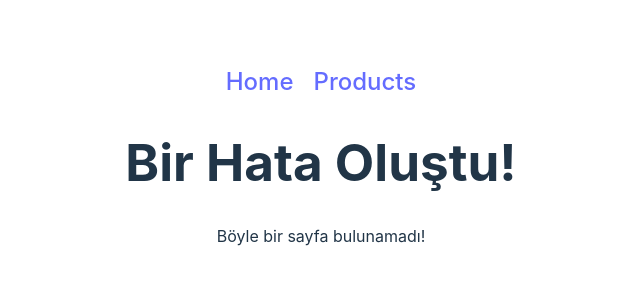
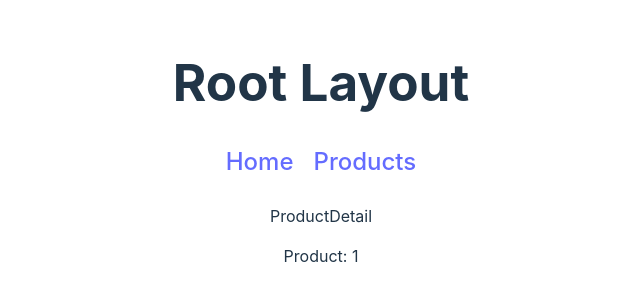
Before and after one commit to AnilOguzman/React, a React (Vite) app: page /products/1 in a window 1280 px wide. Shown: the part 248-548 px from the top of the page, without its empty margins (319-959 px from the left). Built offline with nearby package versions, Linux system fonts and the light colour scheme.

Commit message:
dynamic routing

```diff
--- a/src/App.jsx
+++ b/src/App.jsx
@@ -8,6 +8,7 @@ import HomePage from "./pages/Home";
 import ProductsPage from "./pages/Products";
 import RootLayout from "./pages/Root";
 import ErrorPage from "./pages/Error";
+import ProductDetailPage from "./pages/ProductDetail";
 import "./App.css";
 
 const router = createBrowserRouter([
@@ -18,6 +19,7 @@ const router = createBrowserRouter([
     children: [
       { path: "/", element: <HomePage /> },
       { path: "/products", element: <ProductsPage /> },
+      { path: "/products/:productId", element: <ProductDetailPage /> },
     ],
   }, //layoutsun ve altında render edeceğin sayfalar var diyoruz children özelliği ile
 ]);
--- /dev/null
+++ b/src/pages/ProductDetail.jsx
@@ -0,0 +1,14 @@
+import { useParams } from "react-router-dom"
+
+const ProductDetailPage = () => {
+    const params=useParams();   //params.productId ile ulaşabiliriz.
+  return (
+    <>
+    <div>ProductDetail</div>
+    <p>Product: {params.productId}</p>
+    </>
+
+  )
+}
+
+export default ProductDetailPage
--- a/src/pages/Products.jsx
+++ b/src/pages/Products.jsx
@@ -1,9 +1,19 @@
-
+import { Link } from "react-router-dom"
+const PRODUCTS=[
+    {id:1,title:"Product 1"},
+    {id:2,title:"Product 2"},
+    {id:3,title:"Product 3"},
+]
 
 const ProductsPage = () => {
-  return (
+    return (
     <>
     <h1>My Products Page</h1>
+    <ul>
+        {PRODUCTS.map((product)=>{
+            <li key={product.id}><Link to={`/products/${product.id}`}>{product.title}</Link></li>
+        })}
+    </ul>
     </>
   )
 }
```
